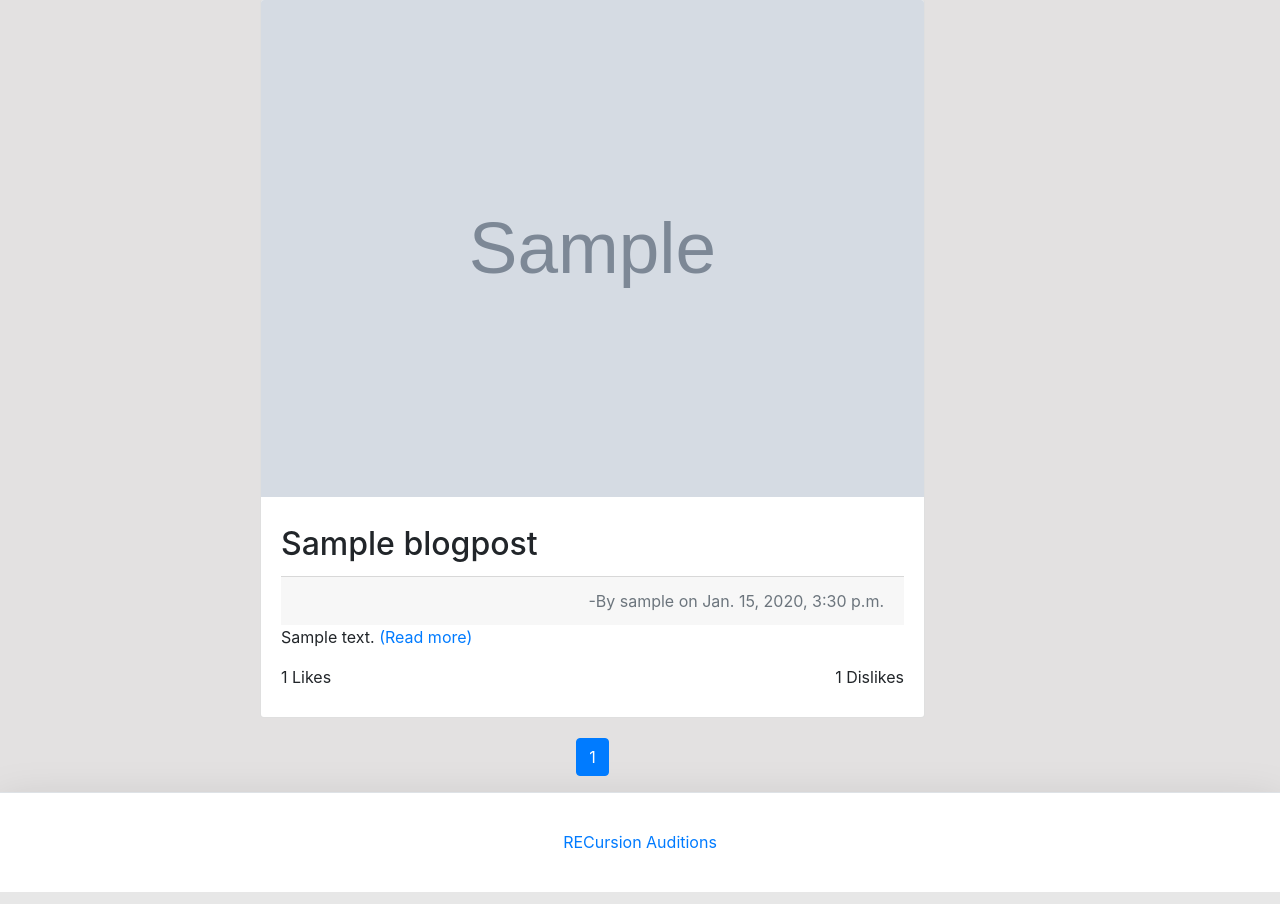
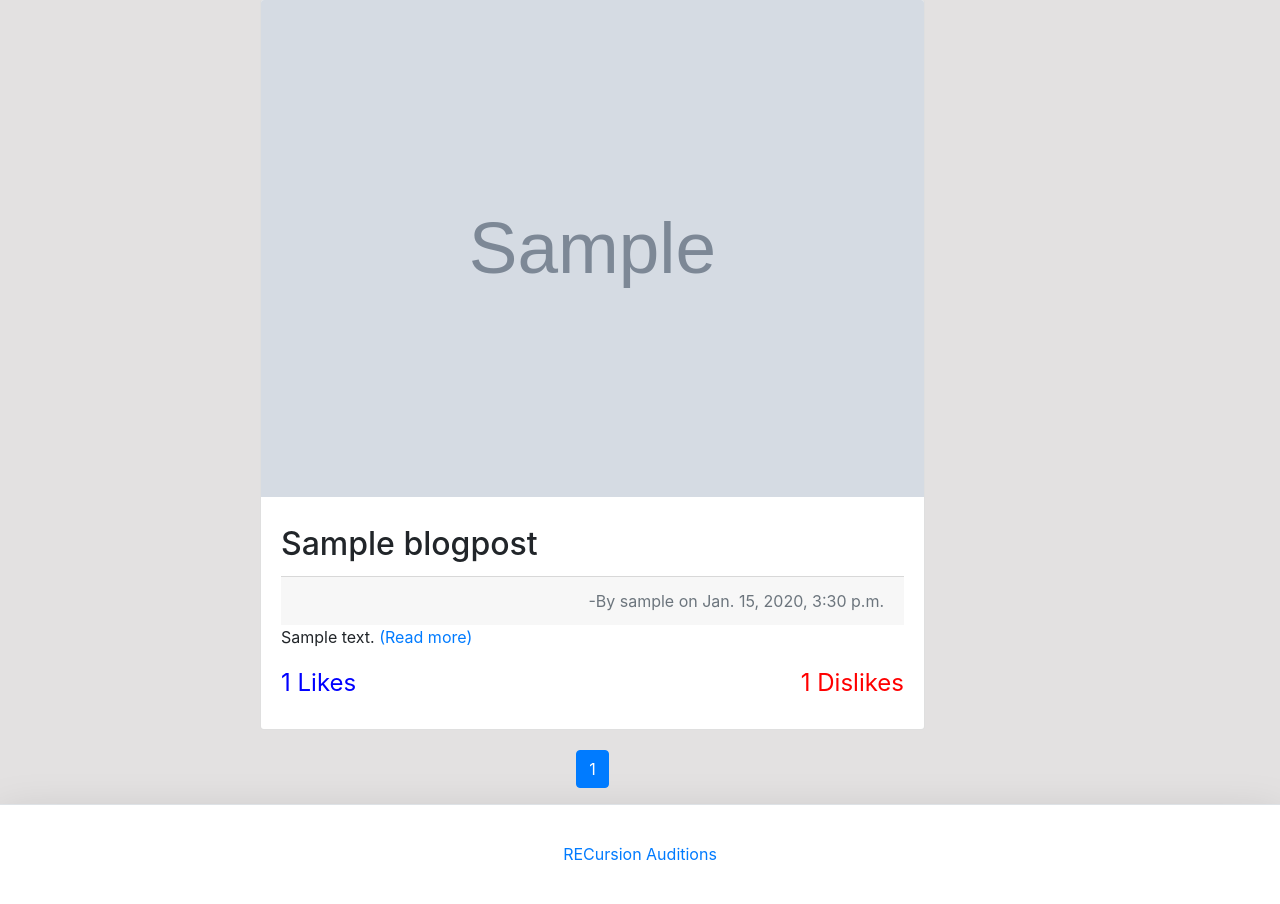
Before and after one commit to arin17bishwa/REC_webd, a Django app: page / in a window 1280 px wide. Shown: the part 91-995 px from the top of the page. Run offline with Django 3.2, Linux system fonts and the light colour scheme; a user stored in the database is signed in; tables that the repository leaves empty hold one stand-in row (values such as "Sample post"); grey boxes marked "Sample" are stand-in pictures; some libraries are stand-ins or nearby versions.

Commit message:
added like/dislike styling

```diff
--- a/blog/templates/blog/snippets/blog_post_snippet.html
+++ b/blog/templates/blog/snippets/blog_post_snippet.html
@@ -9,6 +9,15 @@
         width: 100%;
     }
 
+    .like-count{
+        color: blue;
+        font-size: 1.5em
+    }
+
+    .dislike-count{
+        color: red;
+        font-size: 1.5em
+    }
     /* The Modal (background) */
 .modal {
   display: none; /* Hidden by default */
```
